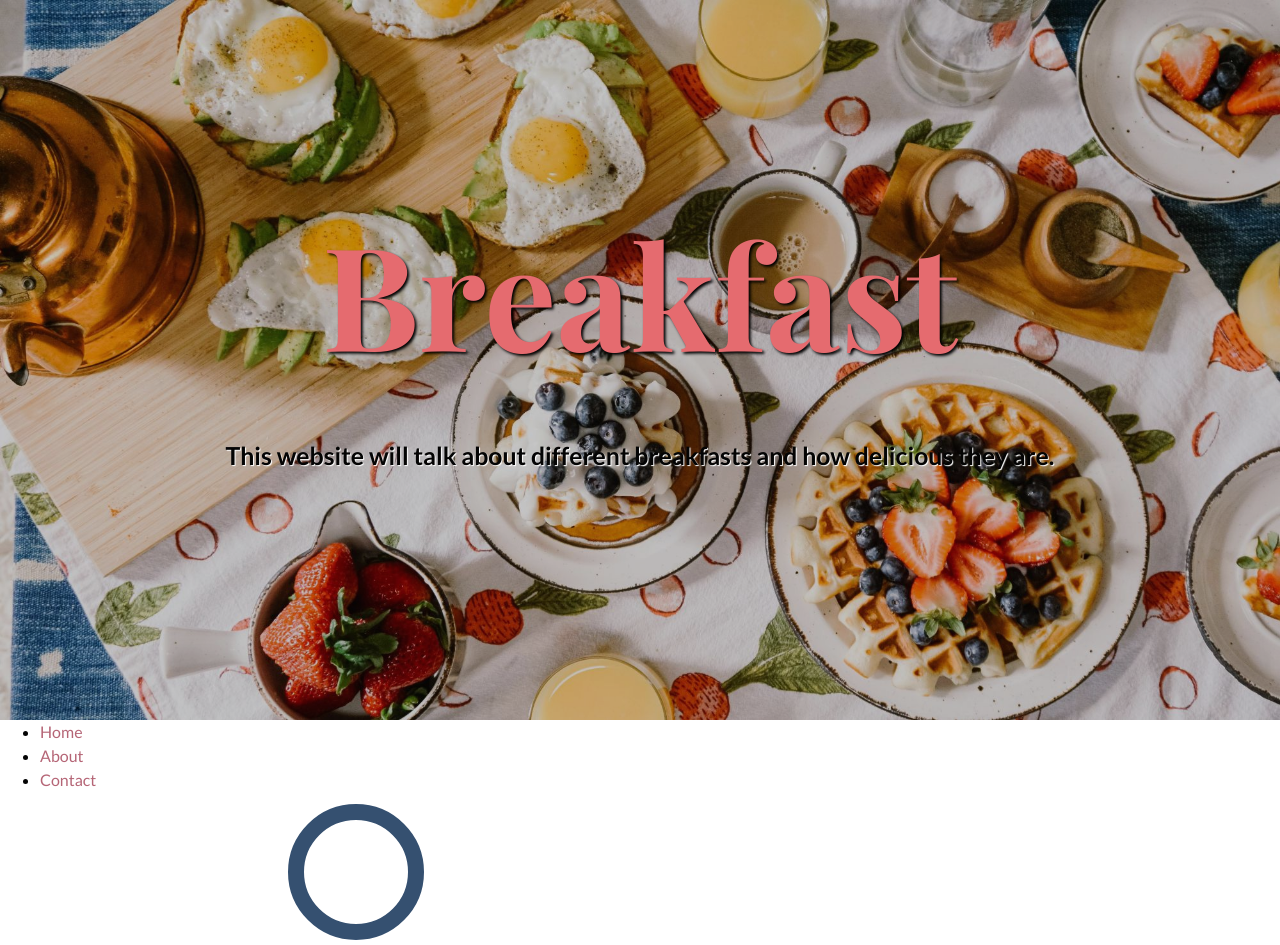
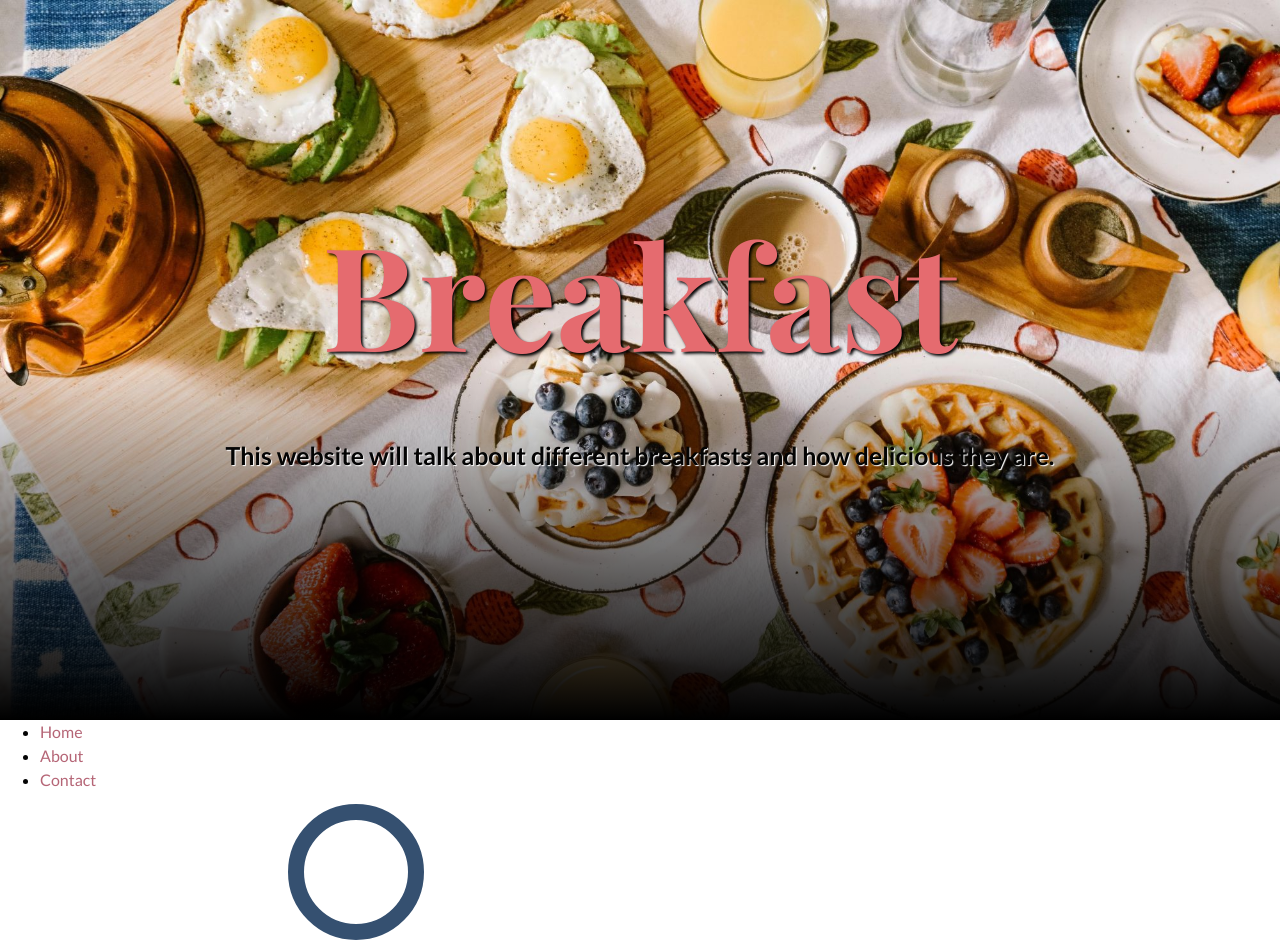
Before and after one commit to is-120-winter-2023/overlays-and-cards-e-b11, a website: page index.html in a window 1280 px wide. Shown: the top 945 px of the page. Drawn offline with nearby package versions, Linux system fonts and the light colour scheme; a web font is replaced by a local one.

Commit message:
overlay gradient

```diff
--- a/styles/main.css
+++ b/styles/main.css
@@ -200,7 +200,7 @@ a[href]:hover {
 
 .hero::before {
   content: "";
-  background-color: #0909093b;
+  background-image: linear-gradient(to top, #000, transparent 50%);
   display: block;
   position: absolute;
   top: 0;
```
